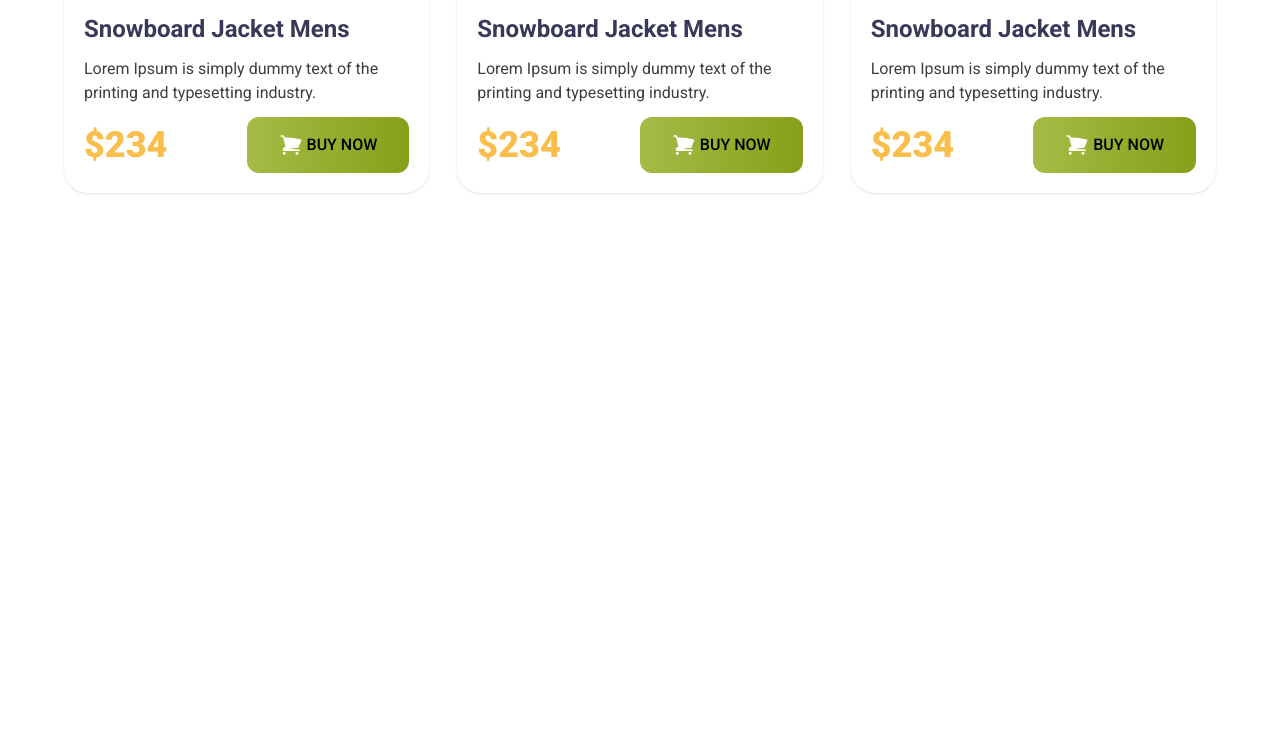
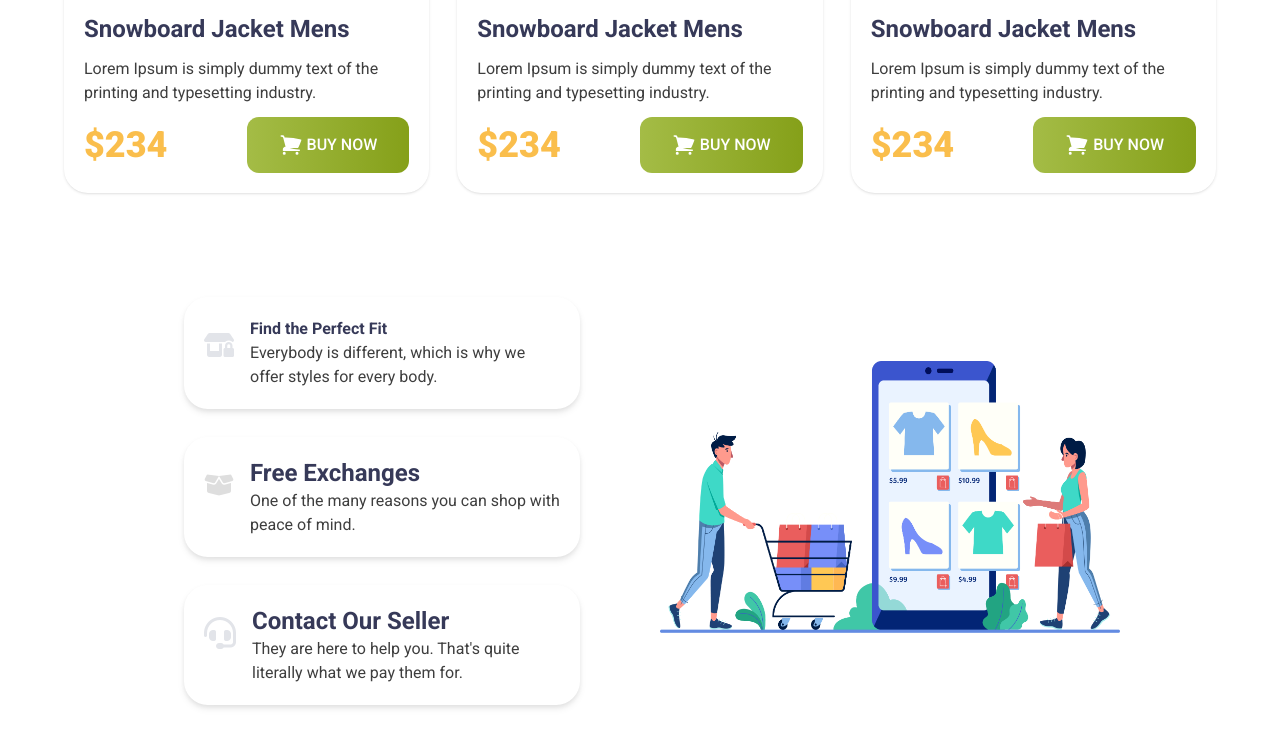
Before and after one commit to Md-Nurul-Alam/Penguin-Fashion, a plain HTML site: page index.html in a window 1280 px wide. Shown: the part 1733-2482 px from the top of the page. Before the commit the page ends 1974 px from the top, so only its background shows below. Drawn offline with nearby package versions, Linux system fonts and the light colour scheme.

Commit message:
Complete Footer section

```diff
--- a/index.html
+++ b/index.html
@@ -5,6 +5,7 @@
     <meta charset="UTF-8">
     <meta name="viewport" content="width=device-width, initial-scale=1.0">
     <title>Penguin Fashion</title>
+    <script src="https://kit.fontawesome.com/467b11ecd5.js" crossorigin="anonymous"></script>
     <script src="https://cdn.tailwindcss.com"></script>
     <link rel="preconnect" href="https://fonts.googleapis.com">
     <link rel="preconnect" href="https://fonts.gstatic.com" crossorigin>
@@ -128,8 +129,10 @@
                         printing and typesetting industry.</p>
                     <div class="flex items-center justify-between">
                         <h3 class="text-4xl font-black text-[#FABE4C]">$234</h3>
-                        <button class=" px-8 py-4 font-medium bg-gradient-to-r from-[#A4BC46] to-[#85A019] rounded-xl"><svg xmlns="http://www.w3.org/2000/svg" fill="white"
-                                viewBox="0 0 24 24" stroke-width="1.5" stroke="currentColor" class="size-6 inline text-white pr-.5">
+                        <button
+                            class="text-white px-8 py-4 font-medium bg-gradient-to-r from-[#A4BC46] to-[#85A019] rounded-xl"><svg
+                                xmlns="http://www.w3.org/2000/svg" fill="white" viewBox="0 0 24 24" stroke-width="1.5"
+                                stroke="currentColor" class="size-6 inline text-white pr-.5">
                                 <path stroke-linecap="round" stroke-linejoin="round"
                                     d="M2.25 3h1.386c.51 0 .955.343 1.087.835l.383 1.437M7.5 14.25a3 3 0 0 0-3 3h15.75m-12.75-3h11.218c1.121-2.3 2.1-4.684 2.924-7.138a60.114 60.114 0 0 0-16.536-1.84M7.5 14.25 5.106 5.272M6 20.25a.75.75 0 1 1-1.5 0 .75.75 0 0 1 1.5 0Zm12.75 0a.75.75 0 1 1-1.5 0 .75.75 0 0 1 1.5 0Z" />
                             </svg>
@@ -144,8 +147,10 @@
                         printing and typesetting industry.</p>
                     <div class="flex items-center justify-between">
                         <h3 class="text-4xl font-black text-[#FABE4C]">$234</h3>
-                        <button class=" px-8 py-4 font-medium bg-gradient-to-r from-[#A4BC46] to-[#85A019] rounded-xl"><svg xmlns="http://www.w3.org/2000/svg" fill="white"
-                                viewBox="0 0 24 24" stroke-width="1.5" stroke="currentColor" class="size-6 inline text-white pr-.5">
+                        <button
+                            class="text-white px-8 py-4 font-medium bg-gradient-to-r from-[#A4BC46] to-[#85A019] rounded-xl"><svg
+                                xmlns="http://www.w3.org/2000/svg" fill="white" viewBox="0 0 24 24" stroke-width="1.5"
+                                stroke="currentColor" class="size-6 inline text-white pr-.5">
                                 <path stroke-linecap="round" stroke-linejoin="round"
                                     d="M2.25 3h1.386c.51 0 .955.343 1.087.835l.383 1.437M7.5 14.25a3 3 0 0 0-3 3h15.75m-12.75-3h11.218c1.121-2.3 2.1-4.684 2.924-7.138a60.114 60.114 0 0 0-16.536-1.84M7.5 14.25 5.106 5.272M6 20.25a.75.75 0 1 1-1.5 0 .75.75 0 0 1 1.5 0Zm12.75 0a.75.75 0 1 1-1.5 0 .75.75 0 0 1 1.5 0Z" />
                             </svg>
@@ -160,8 +165,10 @@
                         printing and typesetting industry.</p>
                     <div class="flex items-center justify-between">
                         <h3 class="text-4xl font-black text-[#FABE4C]">$234</h3>
-                        <button class=" px-8 py-4 font-medium bg-gradient-to-r from-[#A4BC46] to-[#85A019] rounded-xl"><svg xmlns="http://www.w3.org/2000/svg" fill="white"
-                                viewBox="0 0 24 24" stroke-width="1.5" stroke="currentColor" class="size-6 inline text-white pr-.5">
+                        <button
+                            class="text-white px-8 py-4 font-medium bg-gradient-to-r from-[#A4BC46] to-[#85A019] rounded-xl"><svg
+                                xmlns="http://www.w3.org/2000/svg" fill="white" viewBox="0 0 24 24" stroke-width="1.5"
+                                stroke="currentColor" class="size-6 inline text-white pr-.5">
                                 <path stroke-linecap="round" stroke-linejoin="round"
                                     d="M2.25 3h1.386c.51 0 .955.343 1.087.835l.383 1.437M7.5 14.25a3 3 0 0 0-3 3h15.75m-12.75-3h11.218c1.121-2.3 2.1-4.684 2.924-7.138a60.114 60.114 0 0 0-16.536-1.84M7.5 14.25 5.106 5.272M6 20.25a.75.75 0 1 1-1.5 0 .75.75 0 0 1 1.5 0Zm12.75 0a.75.75 0 1 1-1.5 0 .75.75 0 0 1 1.5 0Z" />
                             </svg>
@@ -172,7 +179,39 @@
         </section>
     </main>
     <footer>
-
+        <section class="max-w-6xl mx-auto">
+            <!-- footer container -->
+            <div class="flex gap-x-20 px-24">
+                <!-- text container -->
+                <div class="my-7 pl-6 ">
+                    <div class="my-7 drop-shadow-md p-5 flex  bg-white rounded-3xl ">
+                        <i class="pr-4 py-7 fa-solid fa-shop-lock fa-xl" style="color: #e2e4e9;"></i>
+                        <div class="align-middle">
+                            <h4 class="mb-3text-2xl font-bold text-[#363958]">Find the Perfect Fit</h4>
+                            <p class="text-base font-normal text-[#3E3E3E] ">Everybody is different, which is why we
+                                offer styles for every body.</p>
+                        </div>
+                    </div>
+                    <div class="mb-7 drop-shadow-md p-5 flex  bg-white rounded-3xl ">
+                        <i class="pr-4 py-7 fa-solid fa-box-open fa-xl" style="color: #dedede;"></i>
+                        <div>
+                            <h4 class="text-2xl font-bold text-[#363958]">Free Exchanges</h4>
+                        <p class="text-base font-normal text-[#3E3E3E]">One of the many reasons you can shop
+                            with peace of mind.</p>
+                        </div>
+                    </div>
+                    <div class="mb-4 drop-shadow-md p-5 flex  bg-white rounded-3xl ">
+                        <i class="pr-4 py-7 fa-solid fa-headset fa-2xl" style="color: #e2e4e9;"></i>
+                        <div>
+                            <h4 class="text-2xl font-bold text-[#363958]">Contact Our Seller</h4>
+                        <p class="text-base font-normal text-[#3E3E3E]">They are here to help you. That's quite
+                            literally what we pay them for.</p>
+                        </div>
+                    </div>
+                </div>
+                <img class="w-2/3 h-80 mt-24 my-11 py-6" src="images/shopping.png" alt="">
+            </div>
+        </section>
     </footer>
 
 </body>
```
